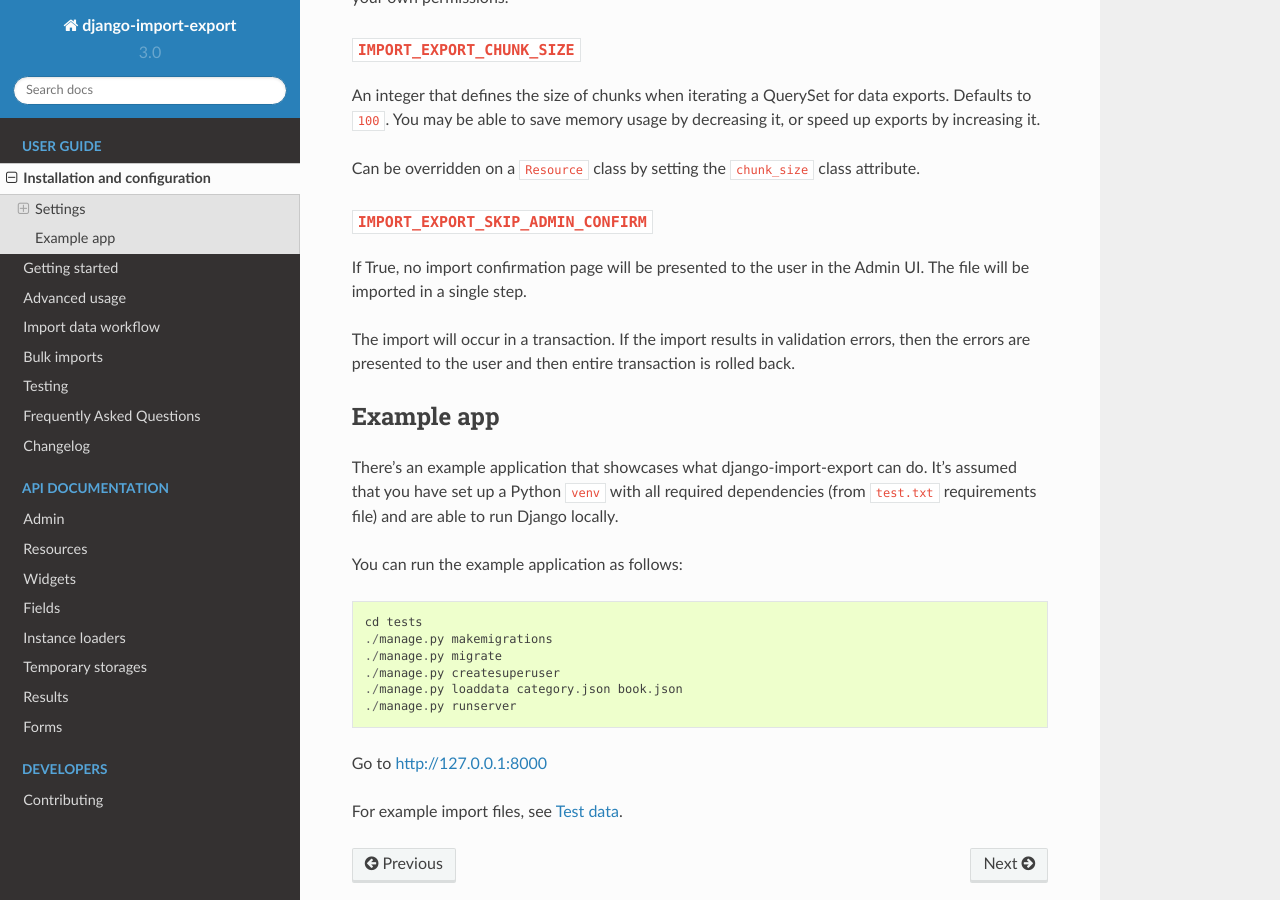
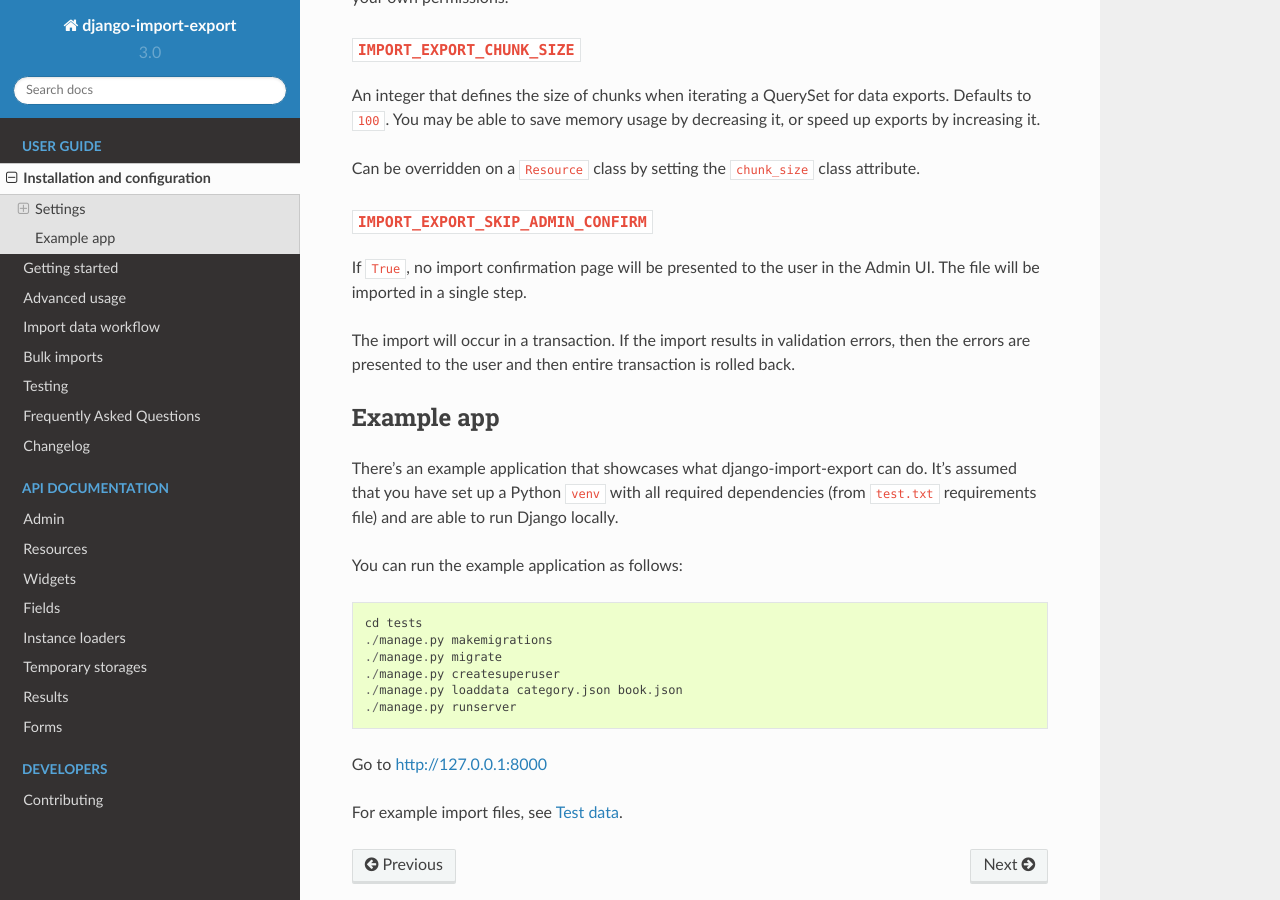
Before and after one commit to django-import-export/django-import-export, a Sphinx documentation site: the page built from docs/installation.rst, in a window 1280 px wide and 900 px high, scrolled down 1886 px. Built offline with Sphinx 7.4.7 and the Read the Docs theme 2.0.0, drawn with Linux system fonts in a browser that asks for light colours; pages that are not in the unit, such as notebooks, are missing from menus.

Commit message:
fixed formatting

```diff
--- a/docs/installation.rst
+++ b/docs/installation.rst
@@ -109,7 +109,7 @@
 ``IMPORT_EXPORT_SKIP_ADMIN_CONFIRM``
 ~~~~~~~~~~~~~~~~~~~~~~~~~~~~~~~~~~~~
 
-If True, no import confirmation page will be presented to the user in the Admin UI.
+If ``True``, no import confirmation page will be presented to the user in the Admin UI.
 The file will be imported in a single step.
 
 The import will occur in a transaction. If the import results in validation errors,
```
